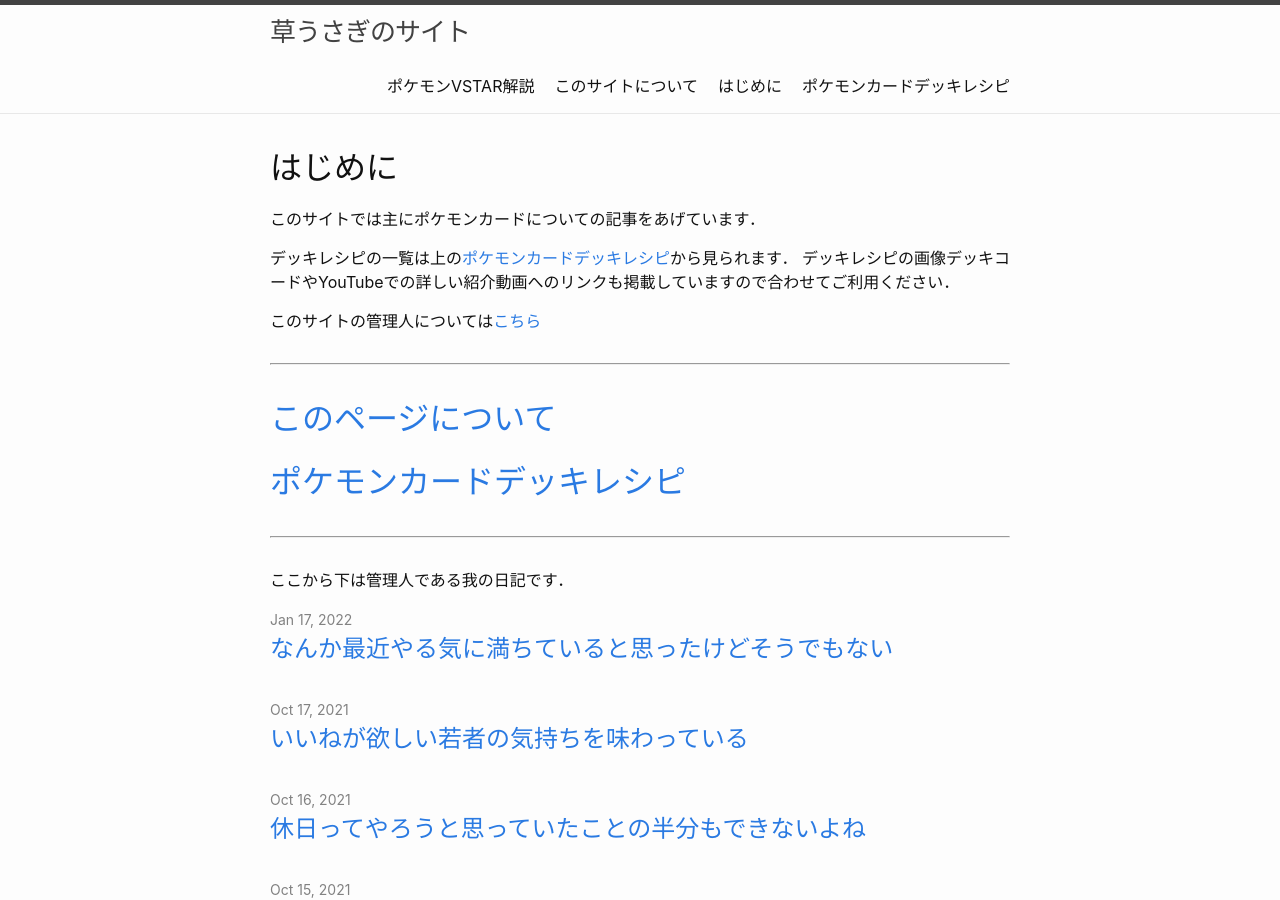
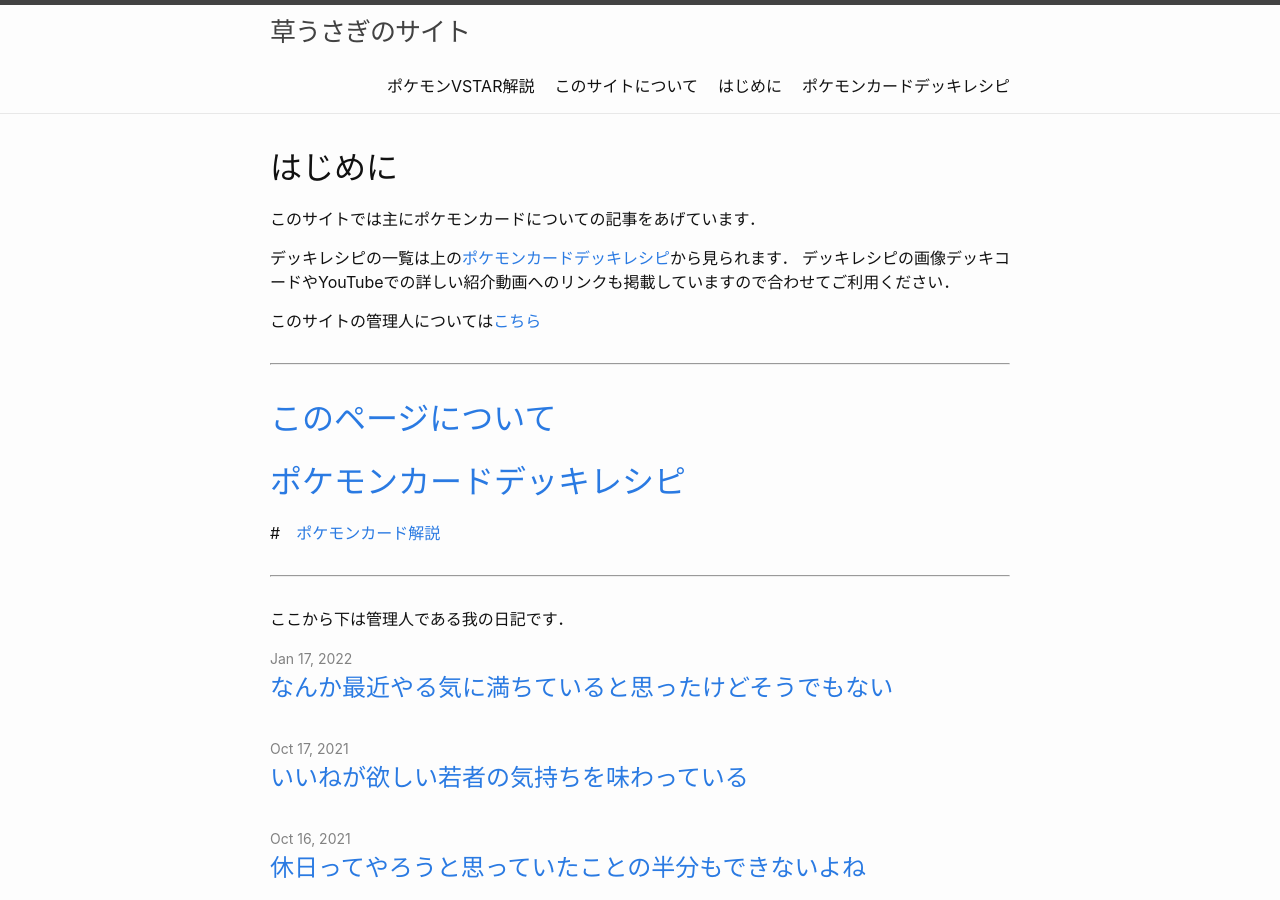
Before and after one commit to Kusausagi-Tsukasa/Kusausagi-Tsukasa.github.io, a Jekyll site: the page built from index.md, in a window 1280 px wide and 900 px high. Built offline with Jekyll 4.4.1, drawn with Linux system fonts in a browser that asks for light colours; our own code applies the rules of GitHub Pages for plain Markdown files.

Commit message:
Update index.md

```diff
--- a/index.md
+++ b/index.md
@@ -18,5 +18,7 @@ lang: ja_JP
 
 # [ポケモンカードデッキレシピ](Deck/recipeHome.md)
 
+#　[ポケモンカード解説](Explanation.md)
+
 ***
 ここから下は管理人である我の日記です．
```
